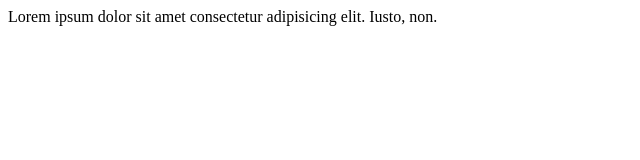
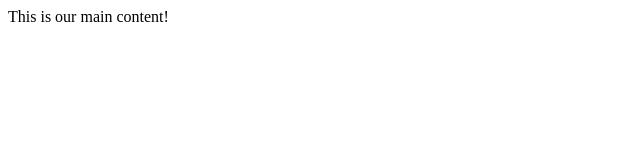
Before and after one commit to stephenson-heritage/git-localinit, a plain HTML site: page index.html in a window 1280 px wide. Shown: the whole page, without its empty margins (0-640 px from the left). Drawn offline with Linux system fonts and the light colour scheme.

Commit message:
added real content to index

```diff
--- a/index.html
+++ b/index.html
@@ -10,7 +10,7 @@
 
 <body>
     <main>
-        Lorem ipsum dolor sit amet consectetur adipisicing elit. Iusto, non.
+        This is our main content!
     </main>
 
 </body>
```
